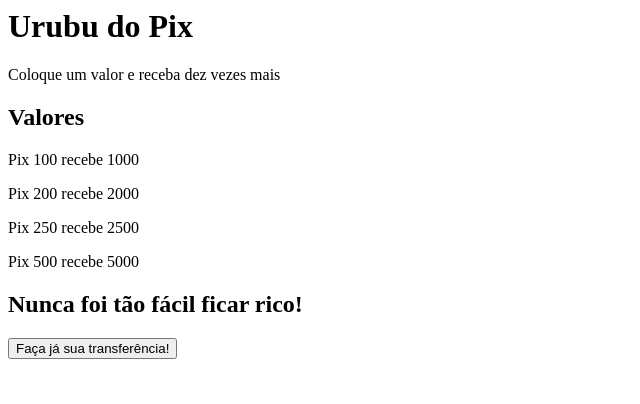
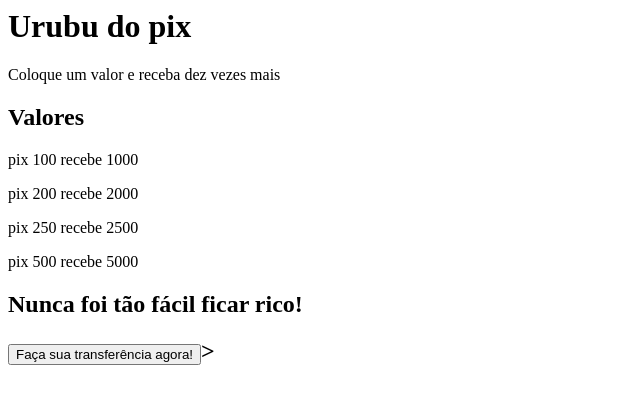
Before and after one commit to GuiFagun/AulaUvv-CSW, a plain HTML site: page index.html in a window 1280 px wide. Shown: the whole page, without its empty margins (0-640 px from the left). Drawn offline with Linux system fonts and the light colour scheme.

Commit message:
nova versao

```diff
--- a/index.html
+++ b/index.html
@@ -4,14 +4,14 @@
 	</head>
 
 	<body>
-		<h1>Urubu do Pix</h1>
+		<h1>Urubu do pix</h1>
 			<p>Coloque um valor e receba dez vezes mais</p>
 		<h2>Valores</h2>
-			<p>Pix 100 recebe 1000</p>
-			<p>Pix 200 recebe 2000</p>
-			<p>Pix 250 recebe 2500</p>
-			<p>Pix 500 recebe 5000</p>
+			<p>pix 100 recebe 1000</p>
+			<p>pix 200 recebe 2000</p>
+			<p>pix 250 recebe 2500</p>
+			<p>pix 500 recebe 5000</p>
 		<h2>Nunca foi tão fácil ficar rico!<h2/>
-			<button type= "button">Faça já sua transferência!</button>
+			<button type="button">Faça sua transferência agora!</button>>
 	</body>
 </html>
```
